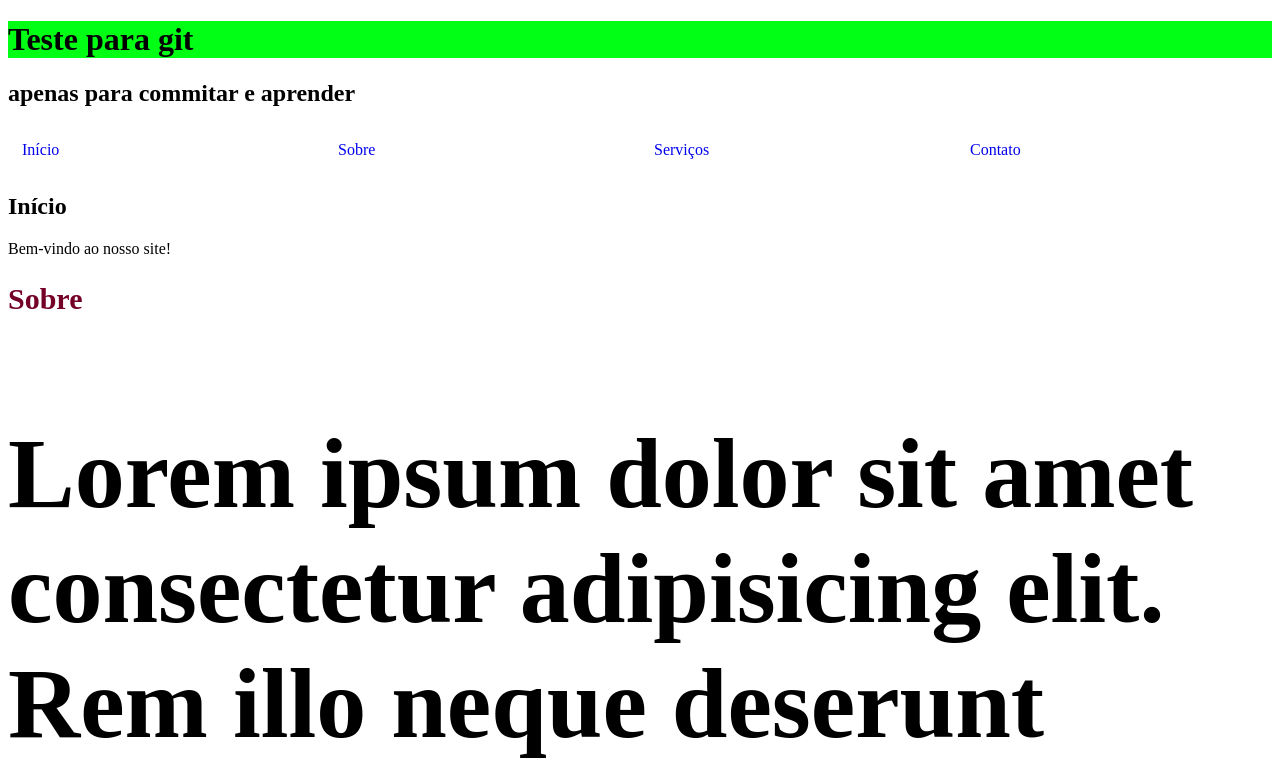
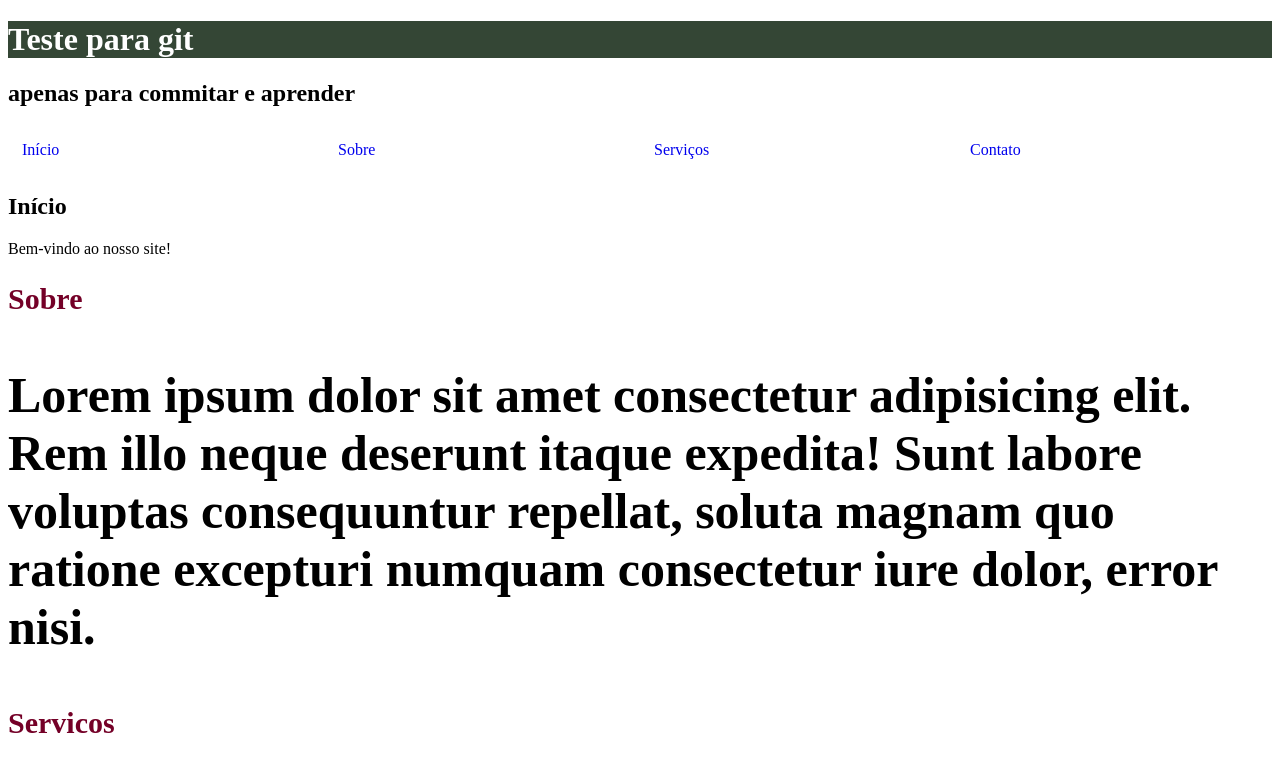
Before and after one commit to Mdelucena/teste_git, a plain HTML site: page index.html in a window 1280 px wide. Shown: the top 781 px of the page. Drawn offline with Linux system fonts and the light colour scheme.

Commit message:
feat/edition1

```diff
--- a/index.html
+++ b/index.html
@@ -48,7 +48,7 @@
         </div>
       </section>
 
-      <section id="contato">
+      <section id="contatotouch arquivo.txt">
         <div class="contato">
           <h2 class="contato-tit">contrato</h2>
           <p class="contato-parag">
--- a/style.css
+++ b/style.css
@@ -1,6 +1,10 @@
 body{
     font: arial, sans-serif;
-    color: black;
+
+}
+
+h1 {
+    color: white;
 }
 
 .menu {
@@ -31,7 +35,7 @@ nav ul li a:hover {
 
 
 h1 {
-    background-color: rgb(0, 255, 21);
+    background-color: rgb(52, 70, 53);
 }
 
 
@@ -43,7 +47,7 @@ h1 {
 
 .sobre-parag, .servicos-parag, .contato-parag {
     align-items: center;
-    font-size: 100px;
+    font-size: 50px;
     font-weight: bold;
     color: black;
 }
```
